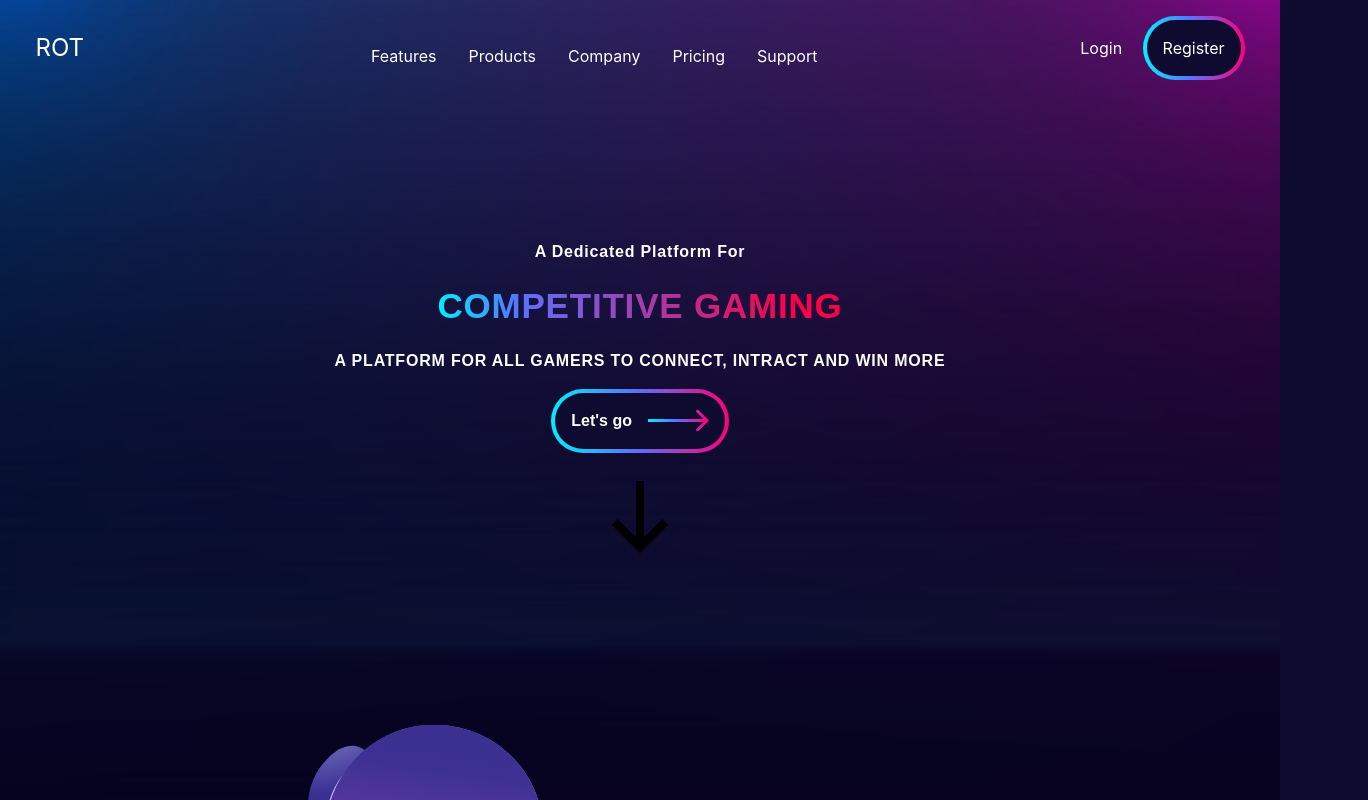
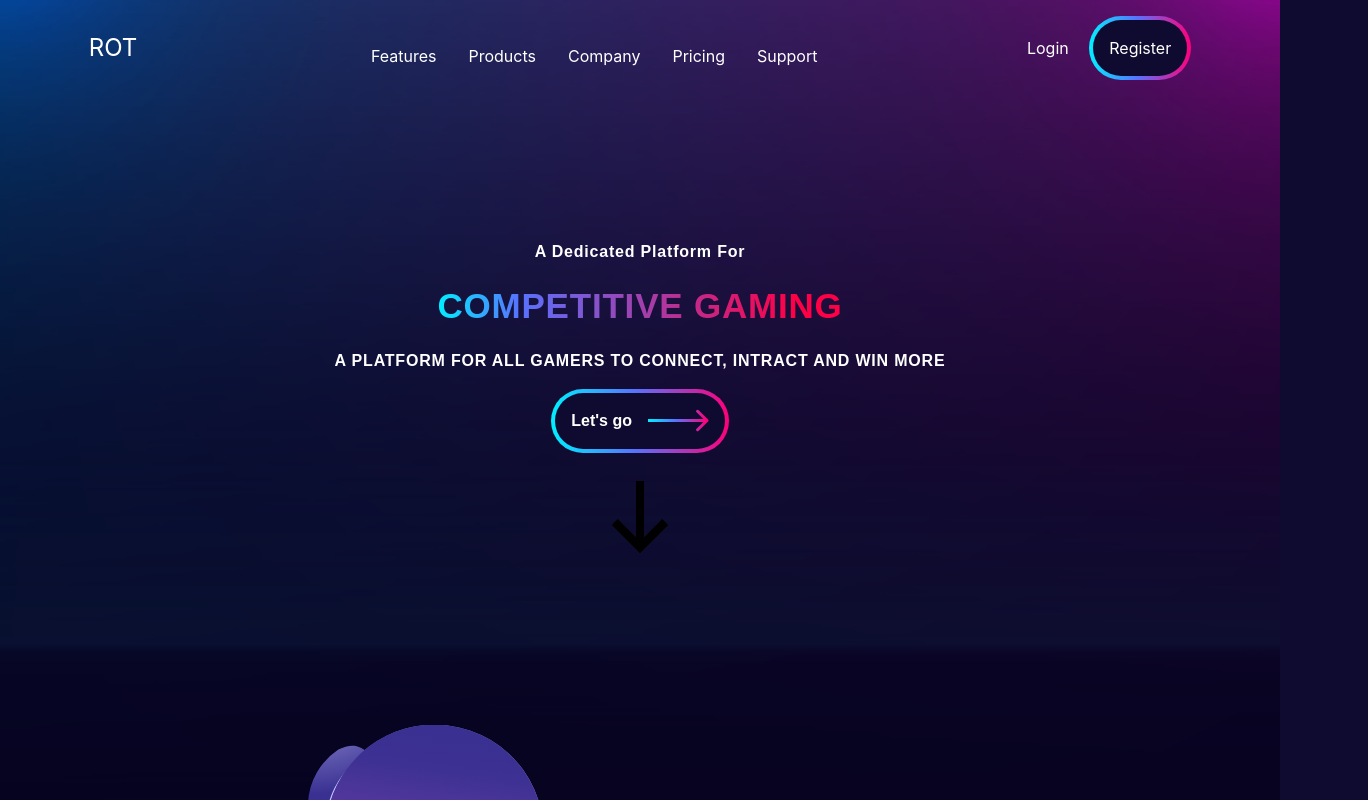
Before and after one commit to Rajaniraiyn/rot-landing-page, a Svelte app: page / in a window 1280 px wide. Shown: the top 800 px of the page, 1368 px wide, since content can reach past the window. Built offline with nearby package versions, Linux system fonts and the light colour scheme.

Commit message:
🩹 Fix inline margin

```diff
--- a/src/App.svelte
+++ b/src/App.svelte
@@ -32,6 +32,11 @@
     background-color: #0f0b30;
     overflow-x: hidden;
   }
+
+  div {
+    margin-inline: 5em;
+  }
+
   div,
   #bg {
     position: absolute;
```
